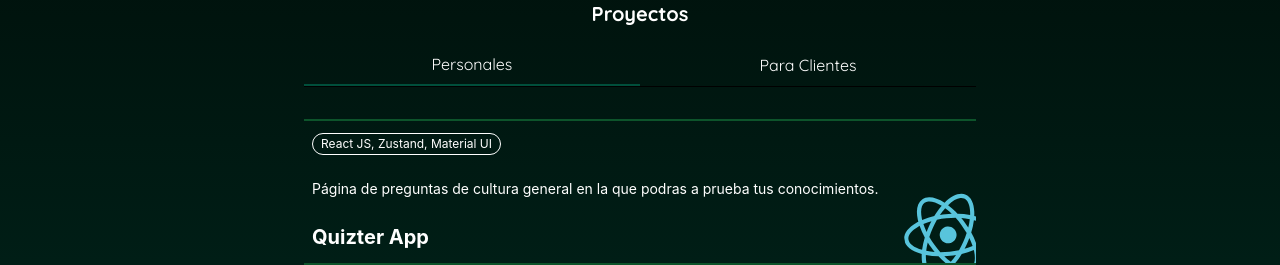
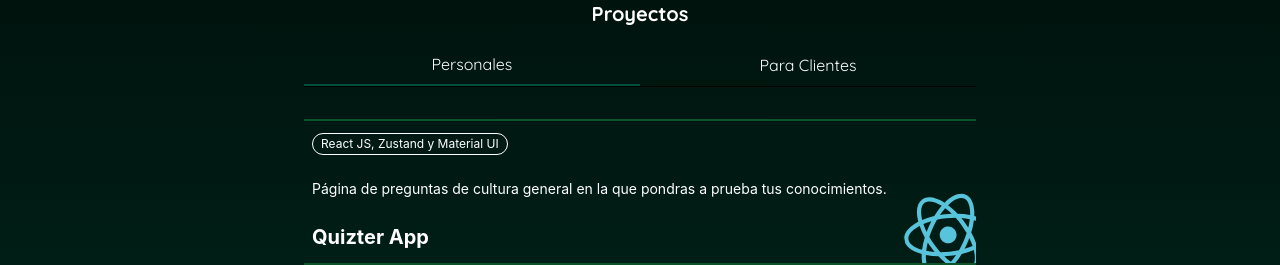
Before and after one commit to bryanvivancos/bjlinks-react-tailwind, a React (Vite) app: page / in a window 1280 px wide. Shown: the part 1060-1325 px from the top of the page. Built offline with nearby package versions, Linux system fonts and the light colour scheme; what @midudev/tailwind-animations would draw is missing.

Commit message:
Update ProjectsTab.jsx

```diff
--- a/src/components/ProjectsTab.jsx
+++ b/src/components/ProjectsTab.jsx
@@ -19,8 +19,8 @@ const ProjectsTab = () => {
             <div>
             <Project
                 url={"https://quizter-web.vercel.app/"}
-                skillName={"React JS, Zustand, Material UI"}
-                description={"Página de preguntas de cultura general en la que podras a prueba tus conocimientos."}
+                skillName={"React JS, Zustand y Material UI"}
+                description={"Página de preguntas de cultura general en la que pondras a prueba tus conocimientos."}
                 name={"Quizter App"}
                 skill={"react"}
                 span={"md:col-span-2"}
```
